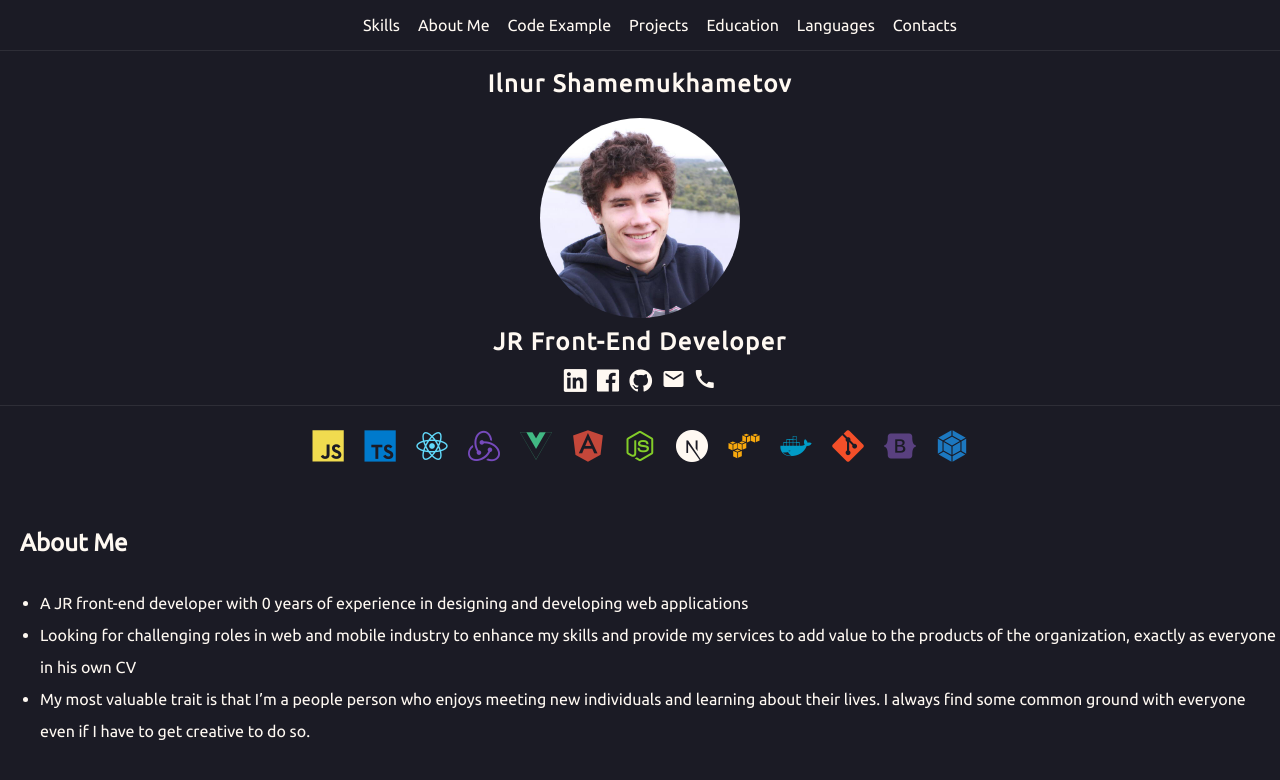
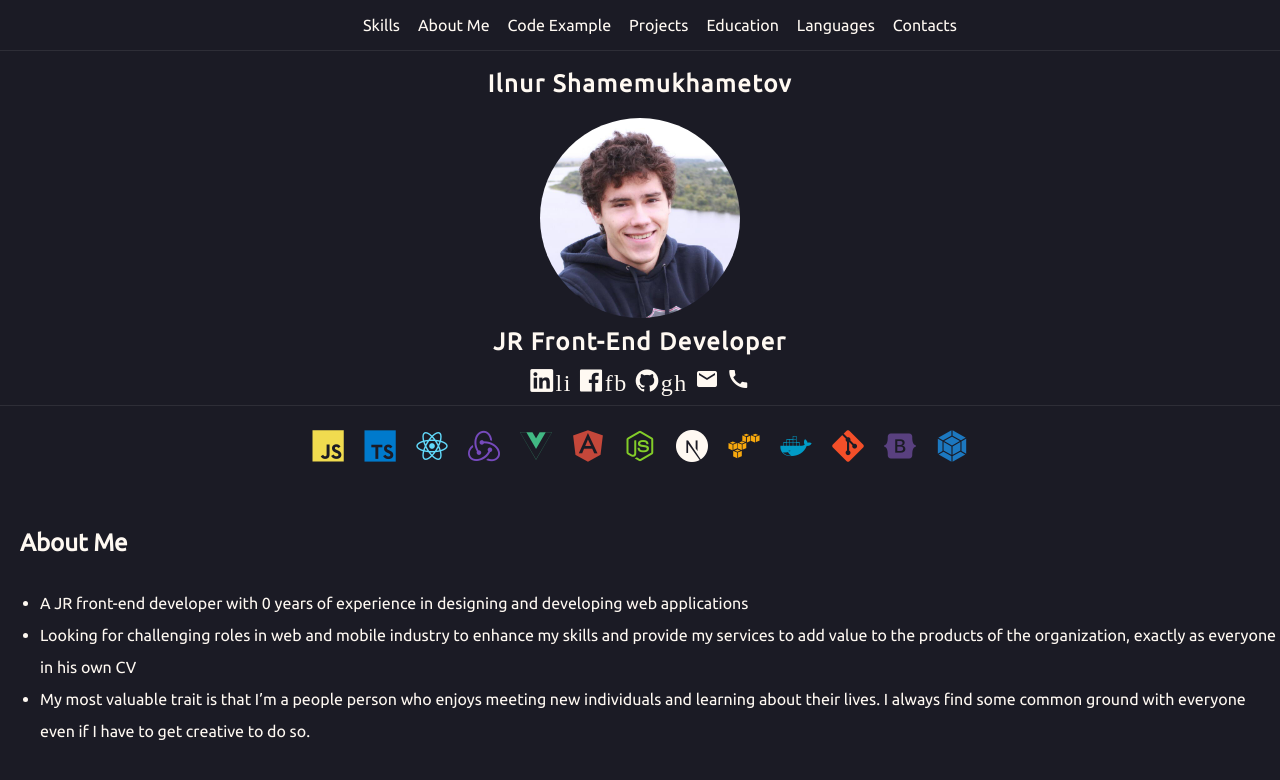
Before and after one commit to kotkma/rsschool-cv, a website: page index.html in a window 1280 px wide. Shown: the top 780 px of the page. Drawn offline with nearby package versions, Linux system fonts and the light colour scheme.

Commit message:
fix: add text inside empty anchors to pass validation

```diff
--- a/index.html
+++ b/index.html
@@ -30,13 +30,13 @@
         <h2>JR Front-End Developer</h2>
         <section id="contacts" class="contacts"><h2>
           <a href="https://www.linkedin.com" target="_blank">
-            <i class="devicon-linkedin-plain"></i>
+            <i class="devicon-linkedin-plain">li</i>
           </a>
           <a href="https://www.facebook.com/" target="_blank">
-            <i class="devicon-facebook-plain"></i>
+            <i class="devicon-facebook-plain">fb</i>
           </a>
           <a href="https://github.com/kotkma" target="_blank">
-            <i class="devicon-github-original"></i>
+            <i class="devicon-github-original">gh</i>
           </a>
           <a href="mailto:kot.kma@gmail.com">
             <span class="material-icons">email</span>
@@ -191,7 +191,7 @@
           </a>
         </li>
         <li class="contacts__item">
-          <a href="https://rs.school/js/" target="_blank">
+          <a href="https://rs.school/js/" target="_blank">rs
             <svg
               class="rsschool"
               width="80"
```
